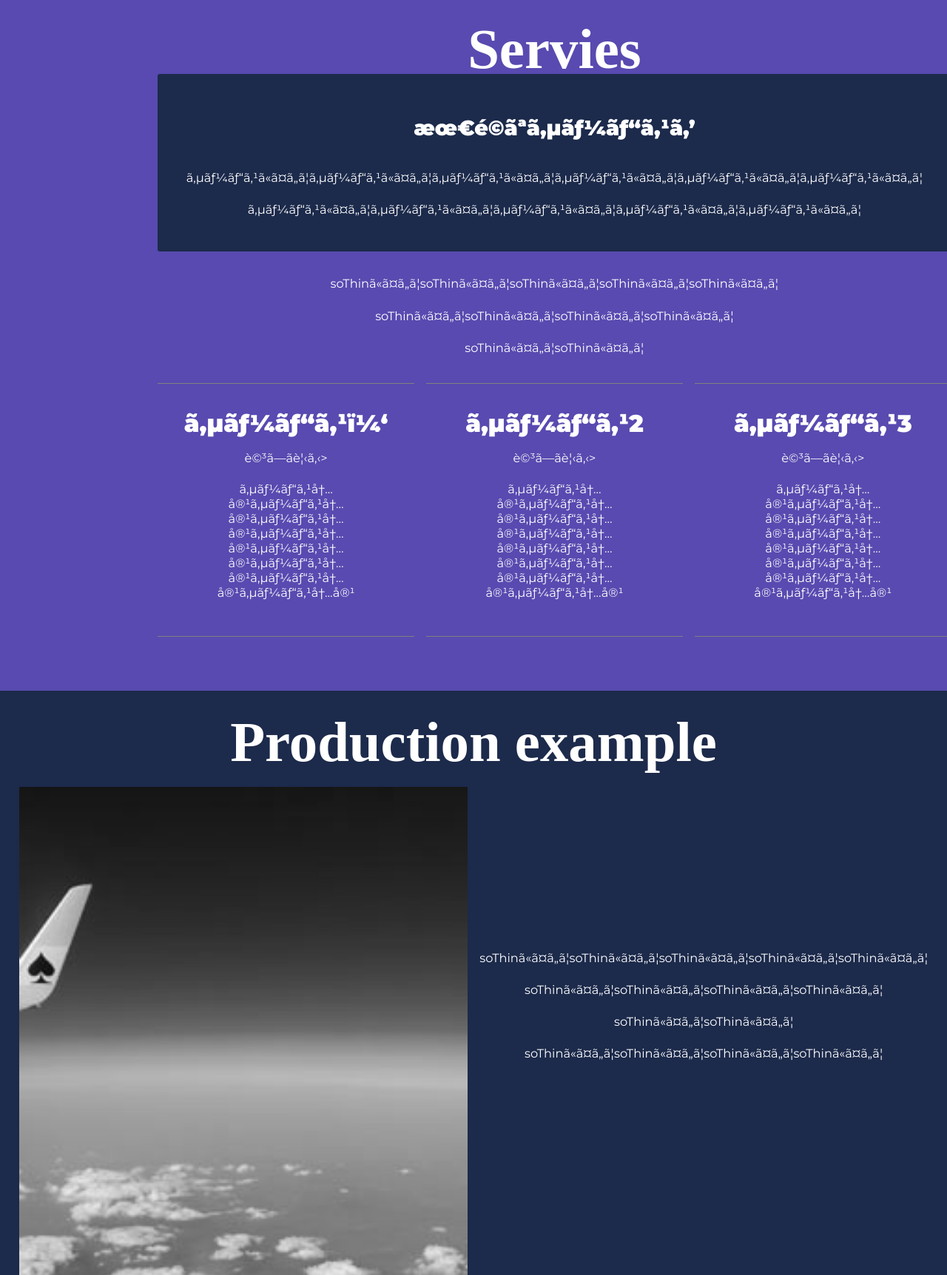
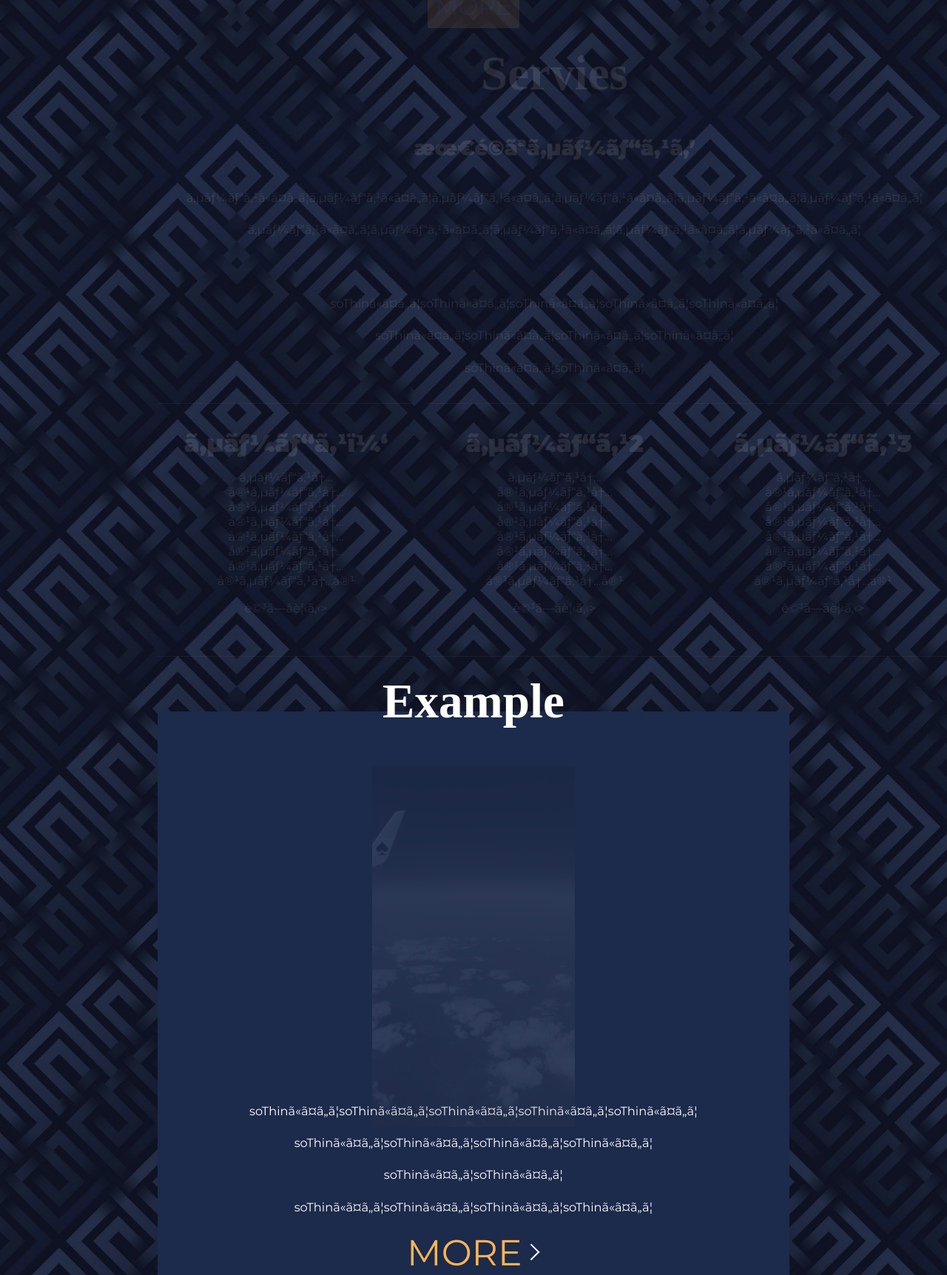
Before and after one commit to soThin/soThin-, a PHP site: page / in a window 1280 px wide. Shown: the part 1442-3166 px from the top of the page at 74% size. Run offline with PHP 8.4, Linux system fonts and the light colour scheme; some libraries are stand-ins or nearby versions.

Commit message:
Add files via upload

```diff
--- a/index.html
+++ b/index.html
@@ -25,18 +25,10 @@
     <script src="https://code.jquery.com/jquery-3.3.1.min.js" integrity="sha256-FgpCb/KJQlLNfOu91ta32o/NMZxltwRo8QtmkMRdAu8="
         crossorigin="anonymous"></script>
 
-    <!-- code-prettify -->
-    <script type="text/javascript" src="./lib/js/prettify.js"></script>
-    <link href="./lib/css/prettify.css" type="text/css" rel="stylesheet">
-
-    <!-- template -->
-    <script type="text/javascript" src="./lib/js/template.js"></script>
-
     <!-- iota -->
     <link rel="stylesheet" href="./lib/css/iota.css" />
 
     <link rel="stylesheet" type="text/css" href="./style.css">
-    <link rel="stylesheet" type="text/css" href="./lib/css/animate.css">
     <script type="text/javascript" src="./lib/main.js"></script>
     <!-- invew -->
     <script type="text/javascript" src="./lib/jquery.inview.js"></script>
@@ -62,7 +54,7 @@
             <li><a class="navbar_link" href="./contact.html">contact</a></li>
         </ul>
     </nav>
-    <header role="banner" class="flex header_wrapper" style="background-image: url('./lib/images/header.jpeg');">
+    <header role="banner" class="flex header_wrapper">
         <div class="inline-center header_content">
             <div class="header_item" id="item1">
                 <h1 class="header_title serif inv_mv">soThin</h1>
@@ -85,7 +77,7 @@
                         </div>
                     </div>
                 </div>
-                <div class="element_bottom">
+                <div class="element_bottom inv_mv">
                     <div class="bottom_descriptin">
                         <p>soThinについてsoThinについてsoThinについてsoThinについてsoThinについて</p>
                         <p>soThinについてsoThinについてsoThinについてsoThinについて</p>
@@ -93,7 +85,7 @@
                         <p>soThinについてsoThinについてsoThinについて</p>
                     </div>
                 </div>
-                <a href="contact.html" class="main_btn">MORE</a>
+                <a href="contact.html" class="main_btn inv_mv">MORE</a>
             </section>
 
 
@@ -109,7 +101,7 @@
                         </div>
                     </div>
                 </div>
-                <div class="element_bottom">
+                <div class="element_bottom inv_mv">
                     <div class="bottom_descriptin">
                         <p>soThinについてsoThinについてsoThinについてsoThinについてsoThinについて</p>
                         <p>soThinについてsoThinについてsoThinについてsoThinについて</p>
@@ -118,40 +110,39 @@
                 </div>
                 <div class="main_content">
                     <a href="#">
-                        <div class="content_card item" id="itemA">
+                        <div class="content_card item inv_mv" id="itemA">
                             <h2 class="content_card_title">
                                 サービス１
                             </h2>
+                            <p class="content_card_text">サービス内容サービス内容サービス内容サービス内容サービス内容サービス内容サービス内容サービス内容</p>
                             <p>詳しく見る></p>
-                            <p class="content_card_text">サービス内容サービス内容サービス内容サービス内容サービス内容サービス内容サービス内容サービス内容</p>
                         </div>
                     </a>
                     <a href="#">
-                        <div class="content_card" id="itemB">
+                        <div class="content_card inv_mv" id="itemB">
                             <h2 class="content_card_title">
                                 サービス2
                             </h2>
+                            <p class="content_card_text">サービス内容サービス内容サービス内容サービス内容サービス内容サービス内容サービス内容サービス内容</p>
                             <p>詳しく見る></p>
-                            <p class="content_card_text">サービス内容サービス内容サービス内容サービス内容サービス内容サービス内容サービス内容サービス内容</p>
                         </div>
                     </a>
                     <a href="#">
-                        <div class="content_card" id="itemC">
+                        <div class="content_card inv_mv" id="itemC">
                             <h2 class="content_card_title">
                                 サービス3
                             </h2>
+                            <p class="content_card_text">サービス内容サービス内容サービス内容サービス内容サービス内容サービス内容サービス内容サービス内容</p>
                             <p>詳しく見る></p>
-                            <p class="content_card_text">サービス内容サービス内容サービス内容サービス内容サービス内容サービス内容サービス内容サービス内容</p>
                         </div>
                     </a>
                 </div>
             </section>
 
-            <section id="exampleIndex">
-                <div class="example_title title">
-                    <h2 class="title serif">Production example
+            <section id="exampleIndex" class="element_top">
+                <div class="main_description example">
+                    <h2 class="main_title title serif">Example
                     </h2>
-                </div>
                     <img class="example_img inv_mv" src="./lib/images/Sora.jpg" alt="">
                     <div class="example_description">
                         <div class="descriptin_inner">
@@ -161,7 +152,8 @@
                             <p>soThinについてsoThinについてsoThinについてsoThinについて</p>
                         </div>
                     </div>
-                <a href="contact.html" class="contact_btn">MORE</a>
+                    <a href="contact.html" class="flex contact_btn">MORE<span></span></a>
+                </div>
             </section>
 
 
@@ -278,7 +270,7 @@
                             </td>
                         </tr>
                     </table>
-                    <a href="contact.html" class="contact_btn">CONTACT</a>
+                    <a href="contact.html" class="flex contact_btn">CONTACT<span></span></a>
                 </div>
             </section>
         </div>
--- a/style.css
+++ b/style.css
@@ -15,7 +15,8 @@
 }
 html,body{
     margin: 0;
-    background-color: var(--main-color);
+    background-image: url('./lib/images/fancy-pants.jpg');
+    background-size:50% auto;
     color: white;
 }
 /*font-size setting*/
@@ -57,7 +58,7 @@ p{
 	font-weight: 600;
 }
 a:hover{
-	color: #333;
+    color: #9C6C00;
 	text-decoration: none;
 }
 /*grobal setting*/
@@ -145,7 +146,7 @@ a:hover{
 [class*="img"]:hover{
 	filter: grayscale(0%);
 }
-/**css grid*/
+/*css grid*/
 .grid-1{
 	grid-gap: 1rem;
 	grid-template-columns: 1fr;
@@ -336,6 +337,7 @@ a:hover{
 }
 /*header*/
 .header_wrapper{
+    background-image: url('./lib/images/header.jpeg');
 	position: relative;
 	width: 100%;
 	height: 100vh;
@@ -353,7 +355,7 @@ a:hover{
 }
 .header_title{
     margin: 0;
-    font-size: 8vmax;
+    font-size: 5rem;
 }
 .header_description{
     margin: 0;
@@ -827,45 +829,21 @@ a{
 }
 .content_card:hover{
     background-color: rgb(68, 93, 146);
-    border-top: solid 1px rgb(68, 93, 146);
-    border-bottom: solid 1px rgb(68, 93, 146);
+    border-color: rgb(68, 93, 146);
 }
 #exampleIndex{
-    width: 100vw;
-    margin-left: calc(50% - 50vw);
+    position: relative;
     display: grid;
-    grid-gap:1rem;
-    background-color: #1C2A4B;
-    padding: 3%;
-    grid-template-columns: 1fr 1fr;
-    grid-template-areas:
-    "areaA areaA"
-    "areaB areaC"
-    "areaB areaD";
-}
-.example_title{
-    grid-area: areaA;
+    padding-top: 6%;
 }
 .example_img{
-    grid-area: areaB;
-    height: 100%;
-    min-height: 500px;
+
+    max-height: 30rem;
     object-fit: contain;
 }
 .example_description{
-    grid-area: areaC;
+
     display: flex;
-}
-
-@media screen and (max-width:639px){
-    #exampleIndex{
-        grid-template-columns: 1fr;
-        grid-template-areas:
-        "areaA"
-        "areaC"
-        "areaB"
-        "areaD";
-    }
 }
 .main_element{
     display: grid;
@@ -883,13 +861,16 @@ a{
     z-index: 10;
 }
 .title{
-    font-size: 6vmax;
+    font-size: 4rem;
 }
 .main_description{
     background-color: #1C2A4B;
-    margin-top: 6vmax;
+    margin-top: 4rem;
     border-radius: 3px;
     padding: 3vh 3vw;
+}
+.example{
+    margin-top: 0;
 }
 .about_table{
     margin: 0 auto;
@@ -898,19 +879,45 @@ td{
     width: 8rem;
     height: 3rem;
 }
+
 .main_btn{
-    background-color: #5264AE;
-    color: white;
-    display: inline-block;
+    background-color:var(--accent-color);
+    border:2px solid var(--accent-color);
+    border-radius: 3px;
+    color:var(--base-color);
+    padding:.5rem;
+    margin: 0 auto;
+    font-size: 2rem;
+}
+.main_btn:hover{
+    background-color:var(--base-color);
+    border:2px solid var(--accent-color);
+    color:var(--accent-color);
+    border-radius: 3px;
+  }
+.contact_btn{
+    font-size:3rem;
+    text-transform:uppercase;
+    color:var(--accent-color);
     margin: auto;
-    border-radius: 3px;
-    padding: 20px 30px;
-}
-.contact_btn{
-    color: yellow;
-    font-size: 3rem;
-    margin: auto;
-}
+  }
+  .contact_btn span{
+    display:inline-block;
+    width:1rem;
+    height:1rem;
+    border-top:2px solid white;
+    border-right:2px solid white;
+    margin:.25rem;
+    transition:.3s;
+    transform:rotateZ(45deg);
+  }
+  .contact_btn:hover span{
+    transform:translateX(50%) rotateZ(45deg);
+    color: orange;
+  }
+
+
+
 .inv_mv{
     opacity: 0.1;
     transform: translate(0,50px);
@@ -935,10 +942,6 @@ td{
     -webkit-transform: translate(0,0);
     transition: 3s;
 }
-.card_btn.flex{
-  display:flex;
-}
-
 .main_card.hrz{
   grid-gap:0;
   grid-template-columns:1fr 1fr;
@@ -987,13 +990,10 @@ td{
 }
 }
 #visionIndex{
-    background-image: url('./lib/images/yoZora.jpeg');
     background-size: cover;
     background-position: center;
     background-repeat: no-repeat;
 }
-
-
 
 
 
```
Also changed, not shown: lib/images/fancy-pants.jpg (added), lib/images/p0409_m.jpeg (added). Lines whose indentation alone changed are shown as unchanged.
